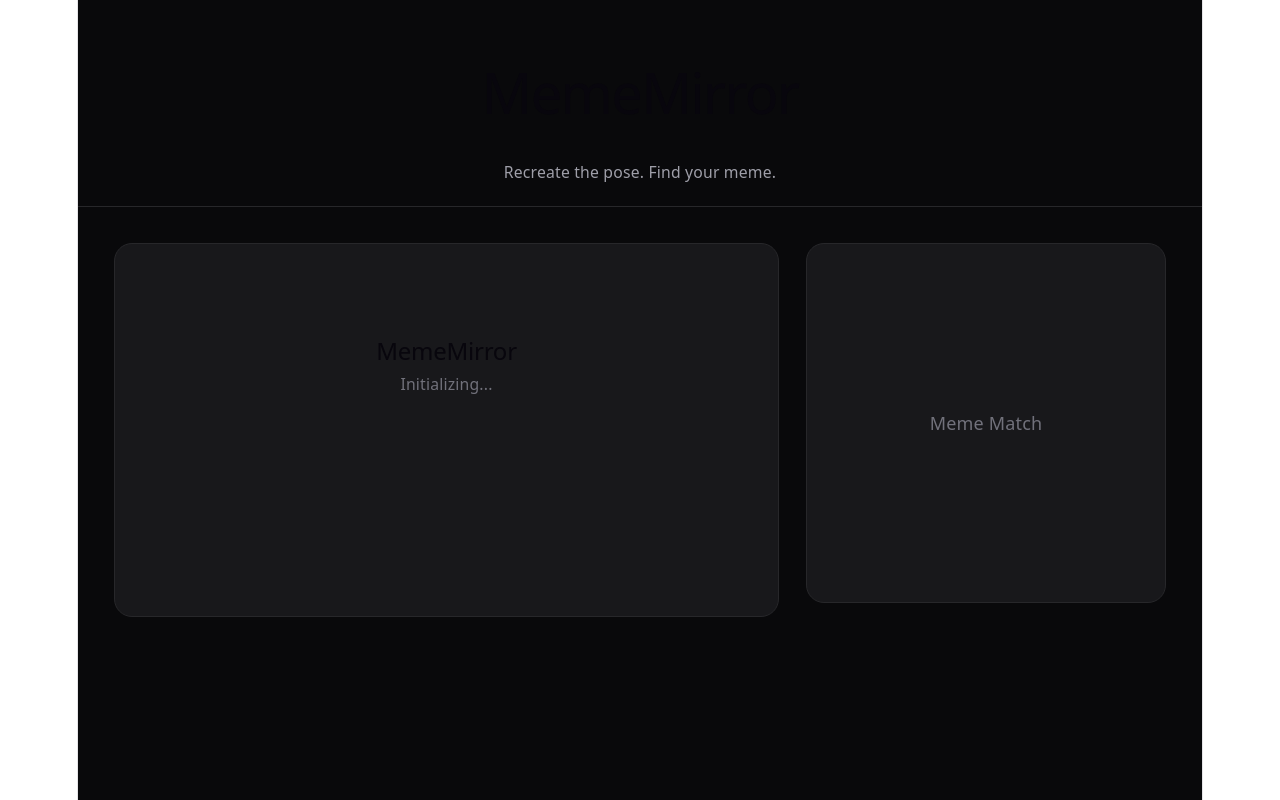
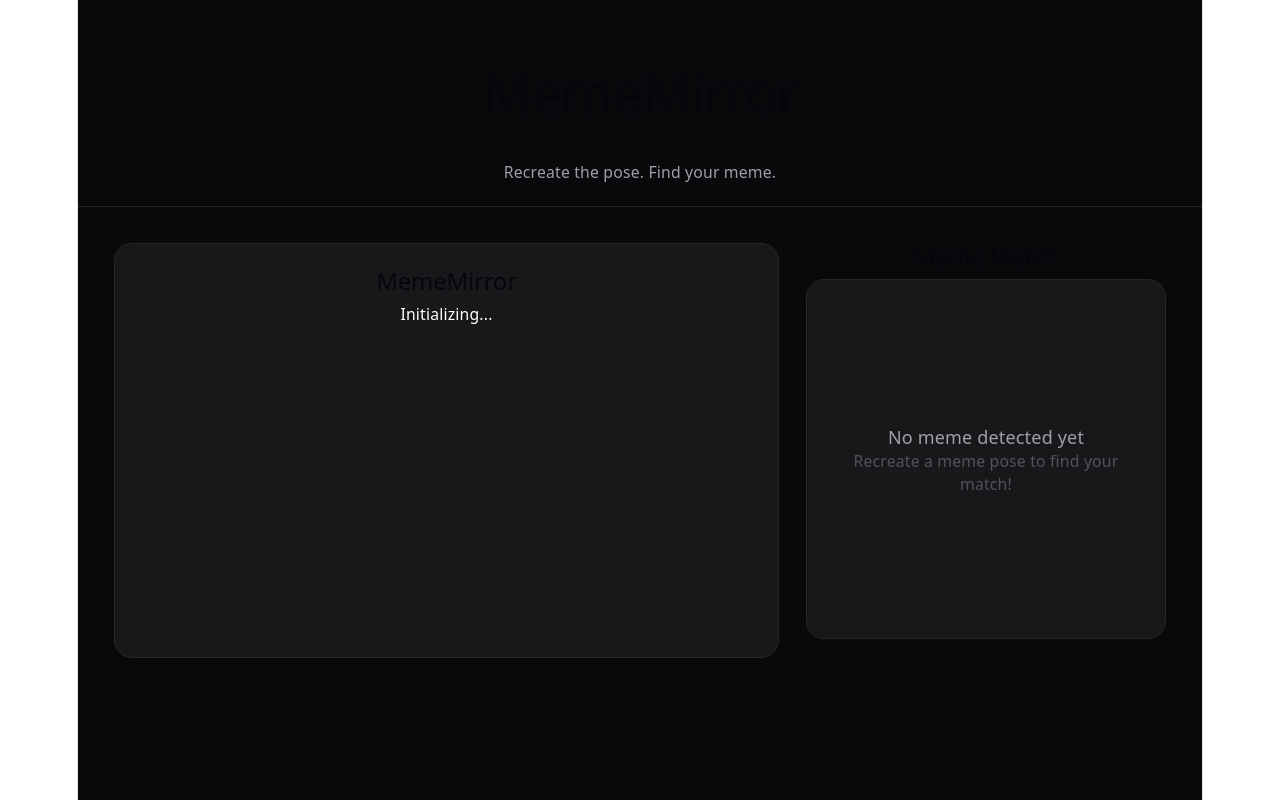
Before and after one commit to Jsofeng/MemeMirror, a React (Vite) app in the folder frontend/: page / in a window 1280 px wide. Built offline with nearby package versions, Linux system fonts and the light colour scheme; no server answers.

Commit message:
frontend: meme image rendering

```diff
--- a/frontend/src/App.tsx
+++ b/frontend/src/App.tsx
@@ -1,6 +1,16 @@
 import CameraStream from "./components/Camera";
+import { useState } from "react";
+import type { MemeType } from "./utils/memeDetection";
+
+const MEME_IMAGES: Record<Exclude<MemeType, null>, string> = {
+  six_seven: "/images/sixseven.jpg",
+  spooderman: "/images/tbm.jpeg",
+  ishowspeed: "/images/ishowspeed.jpg",
+  tongue_out: "/images/nailong-tongue.jpg",
+}
 
 function App() {
+  const [detectedMeme, setDetectedMeme] = useState(null);
   return (
 
     <main className="min-h-screen bg-zinc-950 text-white">
@@ -14,27 +24,44 @@ function App() {
     </p>
   </header>
 
-      <section className="mx-auto flex max-w-6xl gap-6 p-8">
+  <section className="mx-auto flex max-w-6xl flex-col gap-6 p-8 md:flex-row">
     {/* Camera */}
-        <div className="flex-1">
-          <div className="aspect-video overflow-hidden rounded-2xl border border-zinc-800 bg-zinc-900">
-            <div className="flex h-full items-center justify-center text-zinc-500">
-              <CameraStream />
-            </div>
+    <div className="min-w-0 flex-1">
+      <div className="overflow-hidden rounded-2xl border border-zinc-800 bg-zinc-900">
+        <CameraStream onMemeDetected={setDetectedMeme} />
       </div>
     </div>
 
-        {/* Meme */}
-        <div className="w-80">
-          <div className="aspect-square rounded-2xl border border-zinc-800 bg-zinc-900">
-            <div className="flex h-full items-center justify-center text-zinc-500">
-              Meme Match
+    {/* Meme Match */}
+    <div className="w-full shrink-0 md:w-80">
+      <h2 className="mb-3 text-lg font-semibold">Meme Match</h2>
+
+      <div className="flex aspect-square items-center justify-center overflow-hidden rounded-2xl border border-zinc-800 bg-zinc-900">
+        {detectedMeme ? (
+          <img
+            src={MEME_IMAGES[detectedMeme]}
+            alt={`Meme match: ${detectedMeme.replace("_", " ")}`}
+            className="h-full w-full object-contain"
+          />
+        ) : (
+          <div className="px-6 text-center">
+            <p className="text-zinc-400">No meme detected yet</p>
+            <p className="mt-2 text-sm text-zinc-600">
+                  Recreate a meme pose to find your match!
+                </p>
               </div>
+            )}
           </div>
+
+          {detectedMeme && (
+            <p className="mt-3 text-center font-medium capitalize text-green-400">
+              {detectedMeme.replace("_", " ")} detected!
+            </p>
+          )}
         </div>
       </section>
     </main>
-  )
+  );
 }
 
 export default App
--- a/frontend/src/components/Camera.tsx
+++ b/frontend/src/components/Camera.tsx
@@ -1,13 +1,26 @@
 import { useEffect, useRef, useState } from "react";
 import { FaceLandmarker, PoseLandmarker, FilesetResolver, DrawingUtils } from "@mediapipe/tasks-vision";
+import { detectMeme, type MemeType } from "../utils/memeDetection";
 
 const MODEL_URL = "https://storage.googleapis.com/mediapipe-models/face_landmarker/face_landmarker/float16/1/face_landmarker.task";
 const POSE_MODEL_URL = "https://storage.googleapis.com/mediapipe-models/pose_landmarker/pose_landmarker_lite/float16/1/pose_landmarker_lite.task";
 const WASM_URL = "https://cdn.jsdelivr.net/npm/@mediapipe/tasks-vision@0.10.14/wasm";
 
-const CameraStream = () => {
+const MEME_IMAGES: Record<Exclude<MemeType, null>, string> = {
+  six_seven: "/images/sixseven.jpg",
+  spooderman: "/images/tbm.jpeg",
+  ishowspeed: "/images/ishowspeed.jpg",
+  tongue_out: "/images/nailong-tongue.jpg",
+};
+
+type CameraStreamProps = {
+  onMemeDetected: (meme: MemeType) => void;
+};
+
+const CameraStream = ({ onMemeDetected }: CameraStreamProps) => {
   const videoRef = useRef<HTMLVideoElement>(null);
   const canvasRef = useRef<HTMLCanvasElement>(null);
+  const [detectedMeme, setDetectedMeme] = useState<MemeType>(null);
 
   const [error, setError] = useState<string | null>(null);
   const [status, setStatus] = useState("Initializing...");
@@ -147,6 +160,11 @@ const CameraStream = () => {
 
               if (pose_results.landmarks.length > 0) {
                 const poseLandmarks = pose_results.landmarks[0];
+
+                const meme = detectMeme(poseLandmarks);
+                setDetectedMeme(meme);
+                onMemeDetected(meme);
+
                   drawingUtils.drawConnectors(
                     poseLandmarks,
                     PoseLandmarker.POSE_CONNECTIONS,
@@ -163,6 +181,8 @@ const CameraStream = () => {
                   });
 
               } else {
+                setDetectedMeme(null);
+                onMemeDetected(null);
                 setStatus("Looking for a pose...");
               }
 
@@ -217,8 +237,6 @@ const CameraStream = () => {
       <p className="mb-3 text-sm">{status}</p>
 
       <div className="relative overflow-hidden rounded-xl">
-
-        {/* Actual browser camera */}
         <video
           ref={videoRef}
           autoPlay
@@ -226,7 +244,7 @@ const CameraStream = () => {
           muted
           className="hidden"
         />
-        {/* Video with facial landmarks drawn over it */}
+
         <canvas
           ref={canvasRef}
           className="h-auto w-full"
```
Lines whose indentation alone changed are shown as unchanged.
